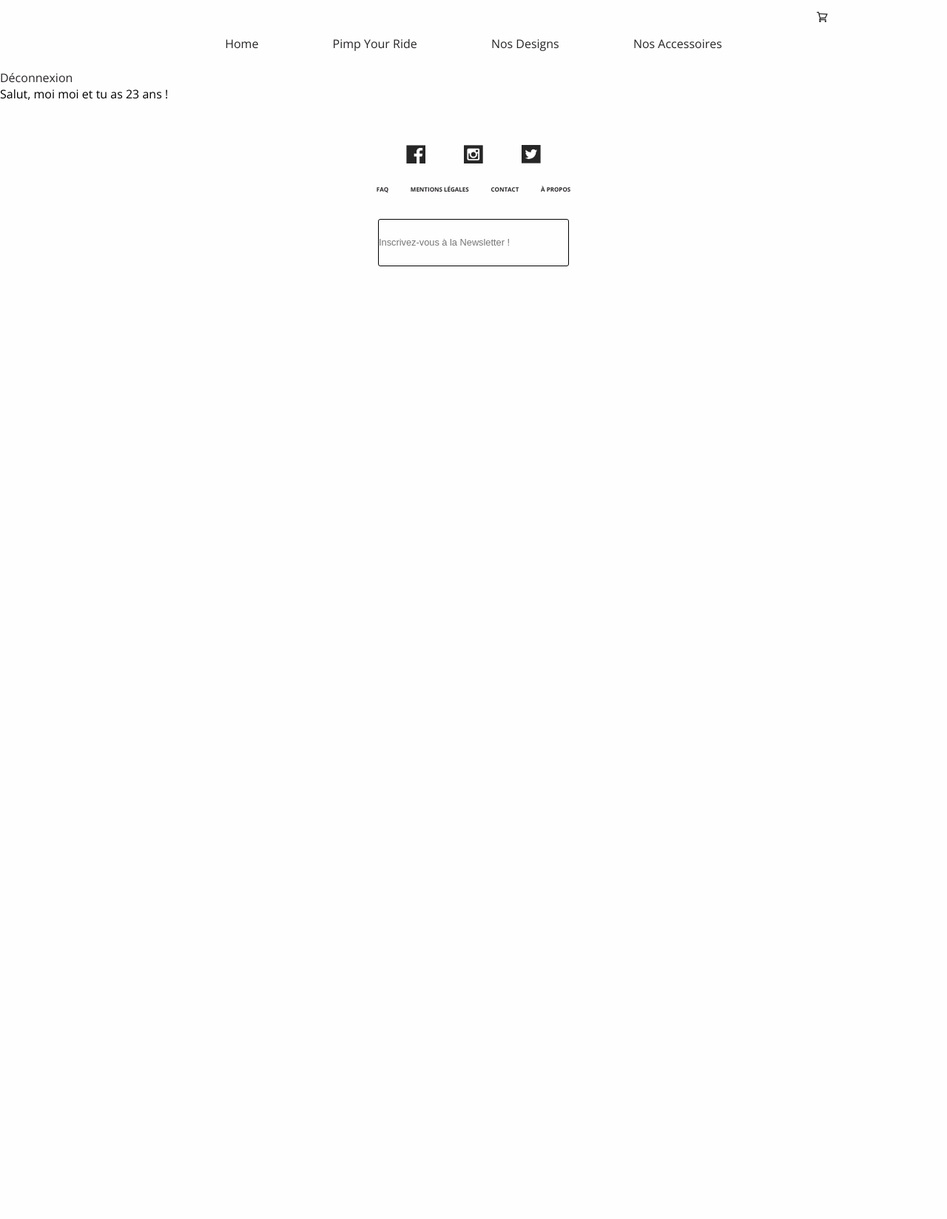
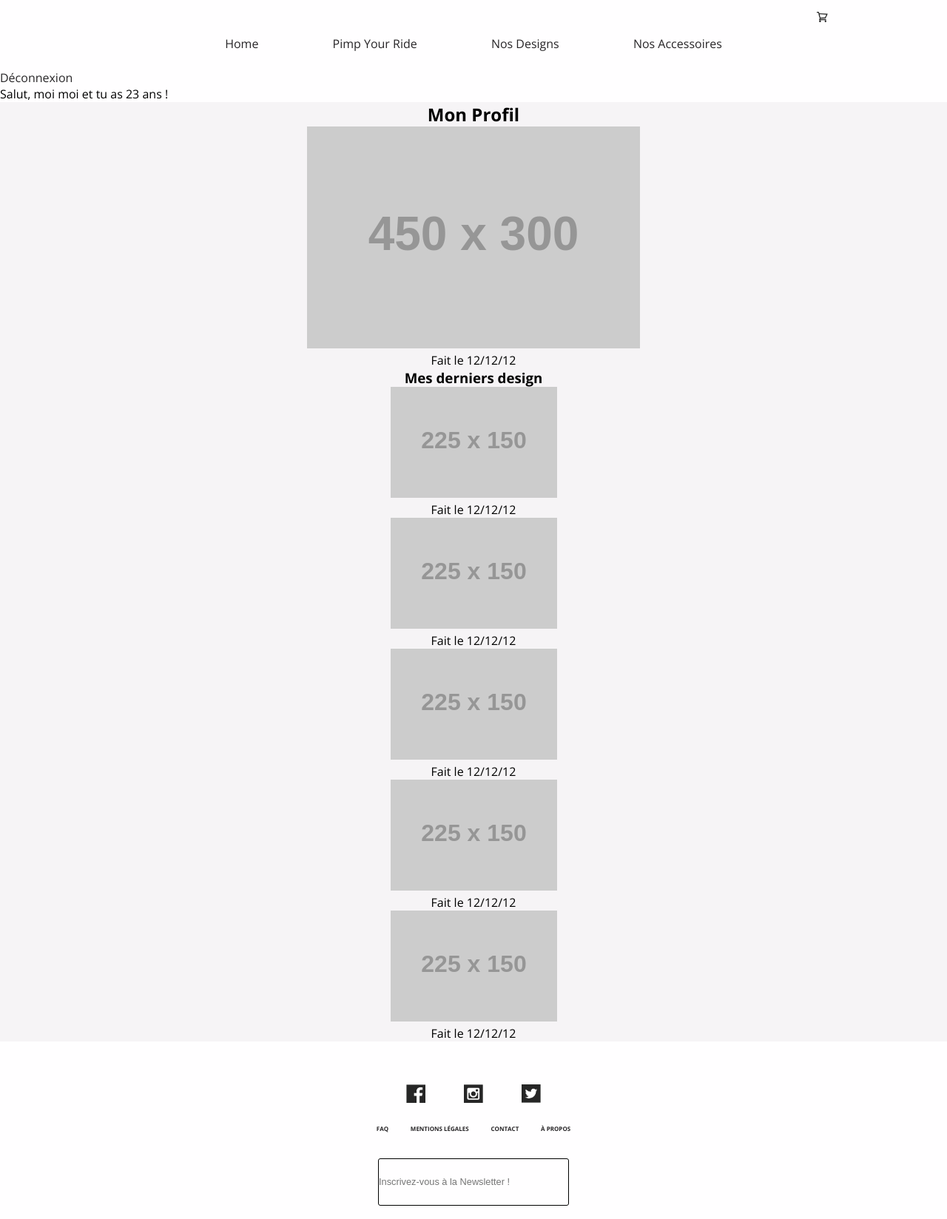
Before and after one commit to Bxrrxcudx/SI_3D_WEB, a PHP site: page /profil.php in a window 1280 px wide. Shown: the top 1648 px of the page at 74% size. Before the commit the page ends 360 px from the top, so only its background shows below. Run offline with PHP 8.4, Linux system fonts and the light colour scheme; the visitor is signed in with stand-in values (Sample User, id 1); data comes from the database, SQL or seed files in the repository; grey boxes labelled with a size stand in for pictures from a placeholder-image service; some libraries are stand-ins or nearby versions.

Commit message:
profil à jour

```diff
--- a/v1/session1/profil.php
+++ b/v1/session1/profil.php
@@ -25,6 +25,40 @@ include "front/header.php";
 	<p>Vous n'êtes plus connecté</p>
 	<a href="signup.php">Inscris-toi</a>
 <?php endif; ?>
+	<main>
+		<div class="profil">
+			<h2>Mon Profil</h2>
+			<figure>
+				<img src="https://placehold.it/450x300" alt="">
+				<figcaption>Fait le 12/12/12</figcaption>
+			</figure>
+			<div class="design">
+				<div class="history">
+					<h3>Mes derniers design</h3>
+					<figure>
+						<img src="https://placehold.it/225x150" alt="">
+						<figcaption>Fait le 12/12/12</figcaption>
+					</figure>
+					<figure>
+						<img src="https://placehold.it/225x150" alt="">
+						<figcaption>Fait le 12/12/12</figcaption>
+					</figure>
+					<figure>
+						<img src="https://placehold.it/225x150" alt="">
+						<figcaption>Fait le 12/12/12</figcaption>
+					</figure>
+					<figure>
+						<img src="https://placehold.it/225x150" alt="">
+						<figcaption>Fait le 12/12/12</figcaption>
+					</figure>
+					<figure>
+						<img src="https://placehold.it/225x150" alt="">
+						<figcaption>Fait le 12/12/12</figcaption>
+					</figure>
+				</div>
+			</div>
+		</div>
+	</main>
 <?php
 include "front/footer.php";
 ?>
```
